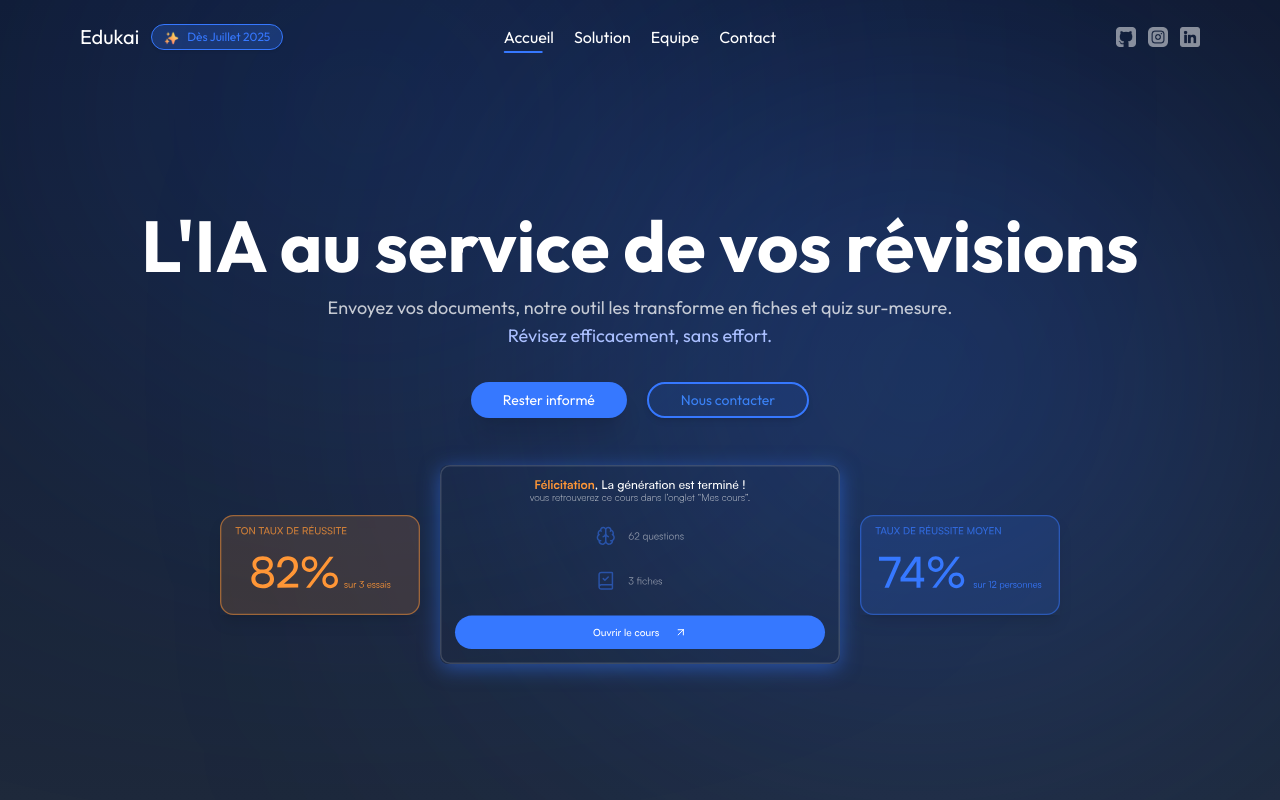
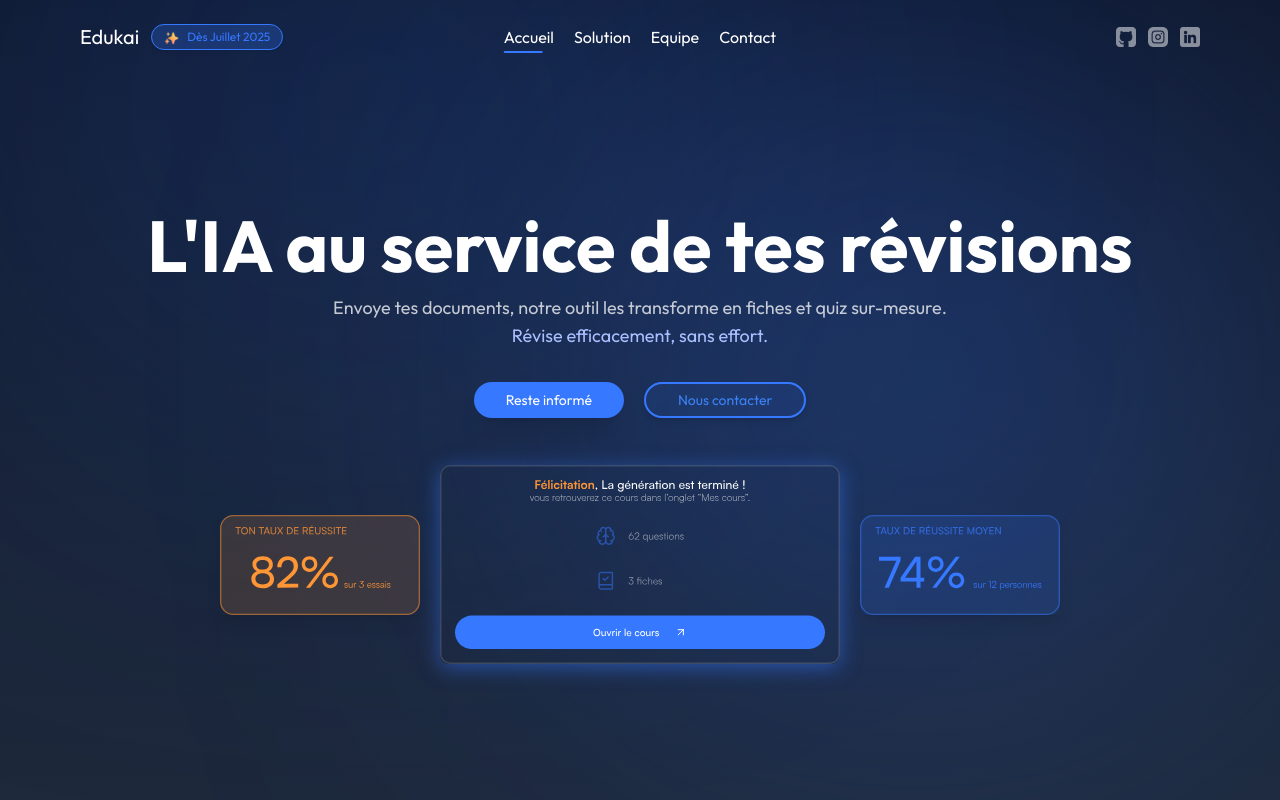
Before and after one commit to TristanHourtoulle/Edukai-landing-page, a Next.js app: page / in a window 1280 px wide. Built offline with nearby package versions, Linux system fonts and the light colour scheme.

Commit message:
refactor: put 'tu' instead of 'vous'

```diff
--- a/app/page.tsx
+++ b/app/page.tsx
@@ -10,20 +10,20 @@
           Dès Juillet 2025
         </Badge> */}
         <h1 className="outfit-semibold text-7xl text-white w-full">
-          L'IA au service de vos révisions
+          L'IA au service de tes révisions
         </h1>
         <p className="text-white text-opacity-75 text-lg text-center outfit-light w-full px-[10%]">
-          Envoyez vos documents, notre outil les transforme en fiches et quiz
+          Envoye tes documents, notre outil les transforme en fiches et quiz
           sur-mesure.<br></br>
           <span className="text-primary-200">
-            Révisez efficacement, sans effort.
+            Révise efficacement, sans effort.
           </span>
         </p>
       </div>
 
       <div className="flex items-center justify-center gap-5 w-full outfit-regular mt-2">
         <Button className="text-white py-3 px-8 rounded-full shadow-xl transition-all transform hover:scale-105 relative">
-          Rester informé
+          Reste informé
         </Button>
 
         <Button className="text-blue-500 py-3 px-8 rounded-full shadow-md transition-all bg-primary-500 bg-opacity-10 border-2 border-primary-500 hover:bg-primary-300 hover:bg-opacity-10">
```
